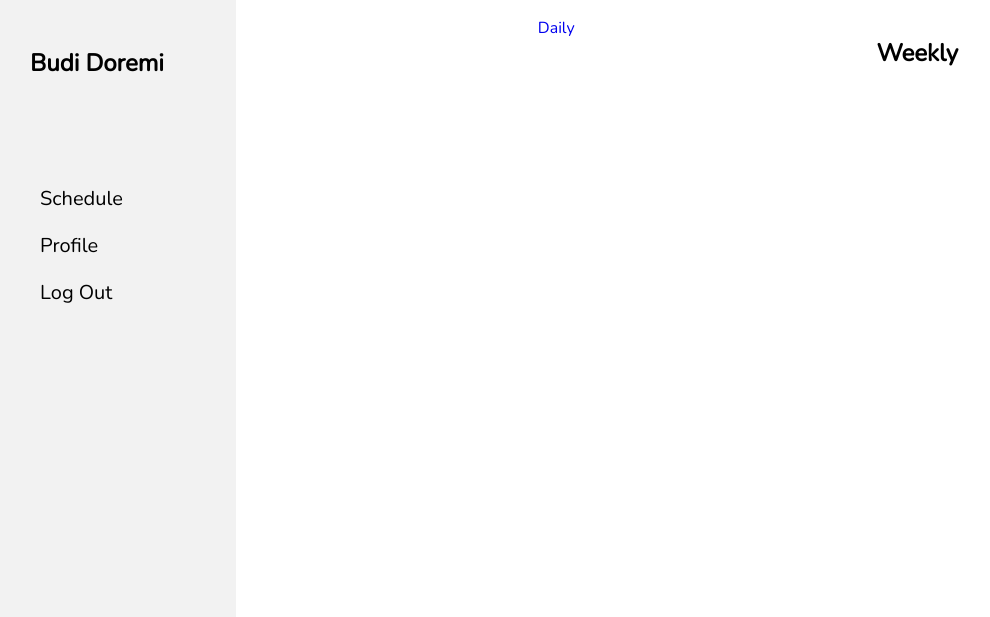
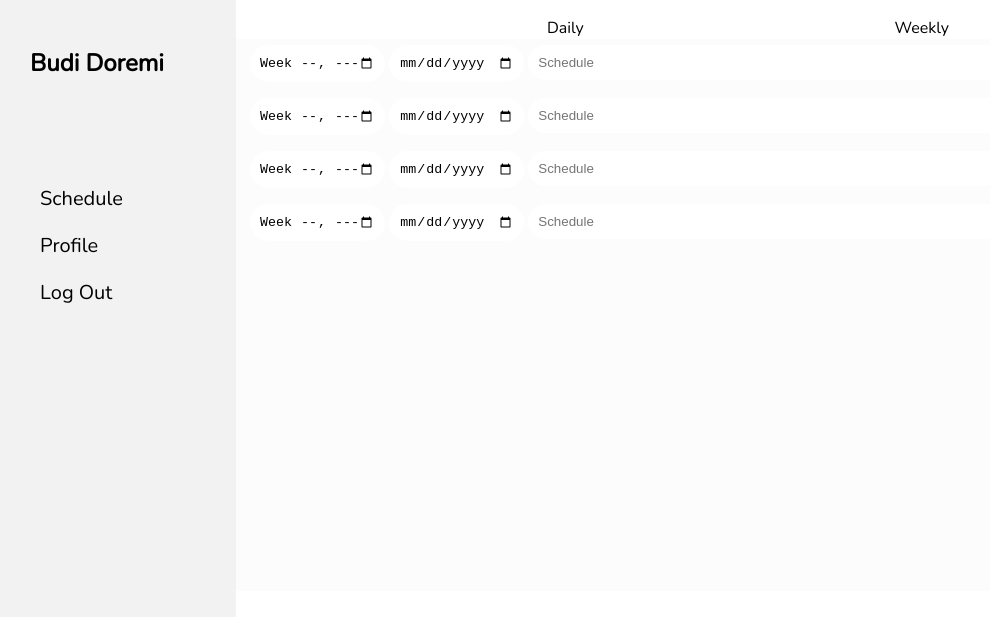
Before and after one commit to BintangSaputra/project-todolist, a plain HTML site: page weekly/index.html in a window 1280 px wide. Shown: the part 183-800 px from the top of the page, without its empty margins (20-1010 px from the left). Drawn offline with nearby package versions, Linux system fonts and the light colour scheme; files that its build step writes are made by us from their sources.

Commit message:
add-form,styling-weekly-page

```diff
--- a/index.css
+++ b/index.css
@@ -64,8 +64,20 @@ li a {
   color: #ff4646;
 }
 
+.daily:link {
+  color: black;
+}
+
+.weekly:link {
+  color: black;
+}
+
 .weekly:visited {
   color: #ff4646;
+}
+
+.weekly {
+  text-decoration: none;
 }
 
 section.side-right-menu {
@@ -116,3 +128,17 @@ div.schedule-sec {
 .board {
   border: none;
 }
+
+.input-week {
+  padding: 10px;
+  border-radius: 50px;
+  border: none;
+  width: 115px;
+}
+
+.input-date {
+  padding: 10px;
+  border-radius: 50px;
+  border: none;
+  width: 115px;
+}
--- a/weekly/index.html
+++ b/weekly/index.html
@@ -9,7 +9,7 @@
       rel="stylesheet"
       href="https://fonts.googleapis.com/css?family=Nunito"
     />
-    <link rel="stylesheet" href="index.css" />
+    <link rel="stylesheet" href="../index.css" />
   </head>
   <body>
     <div id="container">
@@ -28,9 +28,33 @@
                 <h3>monday 23, 2020</h3>
             </div>
             <div class="schedule-sec">
-                <a class="daily" href="./index.html">Daily</a>
-                <h1 class="weekly" href="weekly/index.html">Weekly</h1>
+                <a class="daily" href="../index.html">Daily</a>
+                <a class="weekly" href="index.html">Weekly</a>
             </div>
+            <section id="form" class="form">
+              <form class="weekly-input" action="#">
+                <fieldset class="board">
+                  <input type="week" class="input-week"/>
+                  <input type="date" class="input-date" />
+                  <input type="text" placeholder="Schedule" class="input"/>
+                </fieldset>
+                <fieldset class="board">
+                  <input type="week" class="input-week" />
+                  <input type="date" class="input-date" />
+                  <input type="text" placeholder="Schedule" class="input" />
+                </fieldset>
+                <fieldset class="board">
+                  <input type="week" class="input-week" />
+                  <input type="date" class="input-date" />
+                  <input type="text" placeholder="Schedule" class="input" />
+                </fieldset>
+                <fieldset class="board">
+                  <input type="week" class="input-week" />
+                  <input type="date" class="input-date" />
+                  <input type="text" placeholder="Schedule" class="input" />
+                </fieldset>
+              </form>
+            </section>
 
     </div>
   </body>
```
